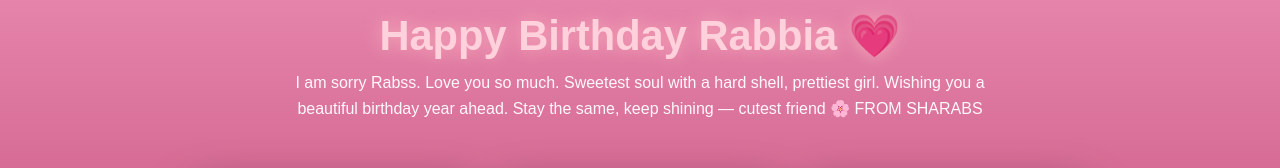
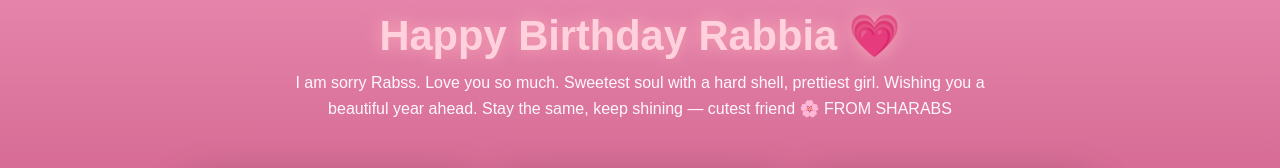
Before and after one commit to aiza45/RABS, a plain HTML site: page index.html in a window 1280 px wide. Both pictures are taken after a click on the element 640 px from the left and 400 px from the top of the page. Shown: the part 205-373 px from the top of the page. Drawn offline with Linux system fonts and the light colour scheme; grey boxes are pictures that could not be loaded.

Commit message:
Update index.html

```diff
--- a/index.html
+++ b/index.html
@@ -191,7 +191,7 @@ p{
         I am sorry Rabss.
         Love you so much.
         Sweetest soul with a hard shell, prettiest girl.
-        Wishing you a beautiful birthday year ahead.
+        Wishing you a beautiful year ahead.
         Stay the same, keep shining — cutest friend 🌸 FROM SHARABS
     </p>
 
```
